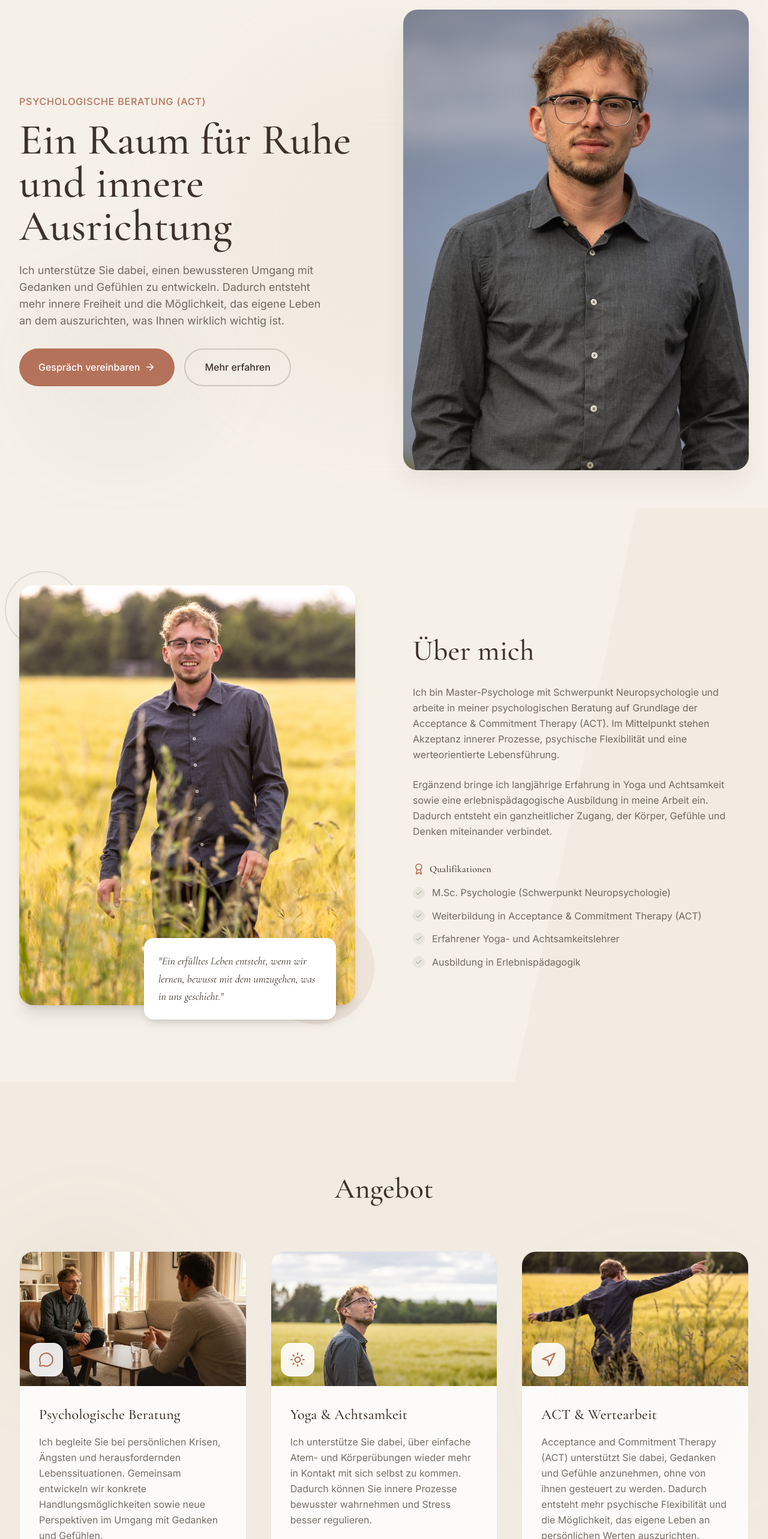
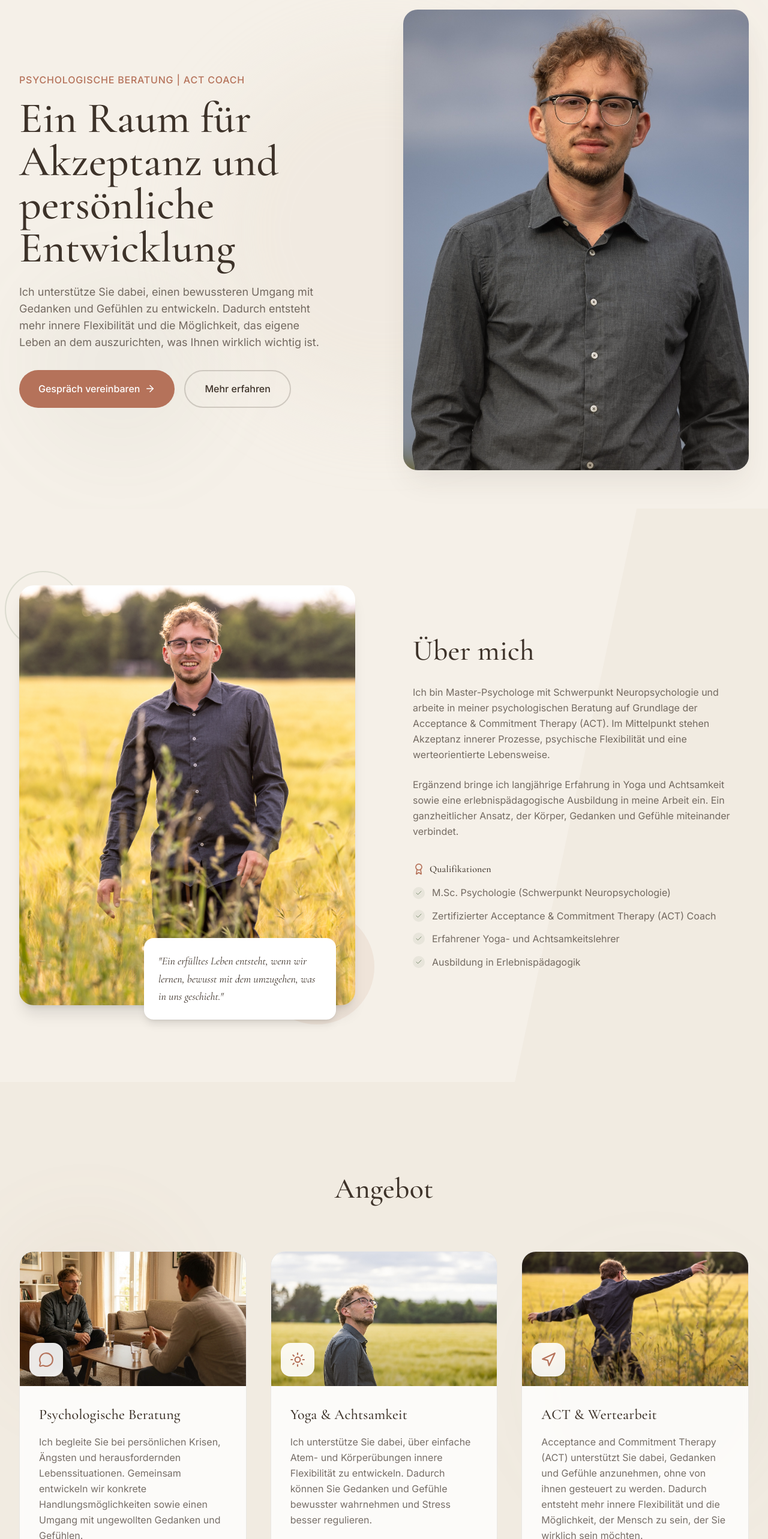
Before and after one commit to JorrisonFord/psychologischeberatung, a React (Vite) app: page / in a window 1280 px wide. Shown: the part 80-2646 px from the top of the page at 60% size. Built offline with nearby package versions, Linux system fonts and the light colour scheme.

Commit message:
Update German

```diff
--- a/src/sections/Philosophy.tsx
+++ b/src/sections/Philosophy.tsx
@@ -27,20 +27,20 @@ export function Philosophy() {
 
   const pillars = [
     {
-      key: 'empathy' as const,
+      key: 'acceptance' as const,
       icon: Heart,
       color: 'bg-[#B5725A]/10',
       iconColor: 'text-[#B5725A]',
     },
     {
-      key: 'safety' as const,
-      icon: Compass,
+      key: 'mindfulness' as const,
+      icon: Sun,
       color: 'bg-[#7A8B6E]/10',
       iconColor: 'text-[#7A8B6E]',
     },
     {
-      key: 'wholeness' as const,
-      icon: Sun,
+      key: 'commitment' as const,
+      icon: Compass,
       color: 'bg-[#A89B8C]/10',
       iconColor: 'text-[#A89B8C]',
     },
--- a/src/translations/de.ts
+++ b/src/translations/de.ts
@@ -8,10 +8,10 @@ export const de = {
   },
 
   hero: {
-  subtitle: "Psychologische Beratung (ACT)",
-  title: "Ein Raum für Ruhe und innere Ausrichtung",
+  subtitle: "Psychologische Beratung | ACT Coach",
+  title: "Ein Raum für Akzeptanz und persönliche Entwicklung",
   description:
-    "Ich unterstütze Sie dabei, einen bewussteren Umgang mit Gedanken und Gefühlen zu entwickeln. Dadurch entsteht mehr innere Freiheit und die Möglichkeit, das eigene Leben an dem auszurichten, was Ihnen wirklich wichtig ist.",
+    "Ich unterstütze Sie dabei, einen bewussteren Umgang mit Gedanken und Gefühlen zu entwickeln. Dadurch entsteht mehr innere Flexibilität und die Möglichkeit, das eigene Leben an dem auszurichten, was Ihnen wirklich wichtig ist.",
   ctaPrimary: "Gespräch vereinbaren",
   ctaSecondary: "Mehr erfahren",
 },
@@ -20,14 +20,14 @@ export const de = {
     title: "Über mich",
     subtitle: "",
     paragraph1:
-    "Ich bin Master-Psychologe mit Schwerpunkt Neuropsychologie und arbeite in meiner psychologischen Beratung auf Grundlage der Acceptance & Commitment Therapy (ACT). Im Mittelpunkt stehen Akzeptanz innerer Prozesse, psychische Flexibilität und eine werteorientierte Lebensführung.",
+    "Ich bin Master-Psychologe mit Schwerpunkt Neuropsychologie und arbeite in meiner psychologischen Beratung auf Grundlage der Acceptance & Commitment Therapy (ACT). Im Mittelpunkt stehen Akzeptanz innerer Prozesse, psychische Flexibilität und eine werteorientierte Lebensweise.",
     paragraph2:
-    "Ergänzend bringe ich langjährige Erfahrung in Yoga und Achtsamkeit sowie eine erlebnispädagogische Ausbildung in meine Arbeit ein. Dadurch entsteht ein ganzheitlicher Zugang, der Körper, Gefühle und Denken miteinander verbindet.",
+    "Ergänzend bringe ich langjährige Erfahrung in Yoga und Achtsamkeit sowie eine erlebnispädagogische Ausbildung in meine Arbeit ein. Ein ganzheitlicher Ansatz, der Körper, Gedanken und Gefühle miteinander verbindet.",
     credentials: {
       title: "Qualifikationen",
       items: [
         "M.Sc. Psychologie (Schwerpunkt Neuropsychologie)",
-        "Weiterbildung in Acceptance & Commitment Therapy (ACT)",
+        "Zertifizierter Acceptance & Commitment Therapy (ACT) Coach",
         "Erfahrener Yoga- und Achtsamkeitslehrer",
         "Ausbildung in Erlebnispädagogik",
       ],
@@ -41,19 +41,19 @@ export const de = {
     counseling: {
       title: "Psychologische Beratung",
       description:
-        "Ich begleite Sie bei persönlichen Krisen, Ängsten und herausfordernden Lebenssituationen. Gemeinsam entwickeln wir konkrete Handlungsmöglichkeiten sowie neue Perspektiven im Umgang mit Gedanken und Gefühlen.",
+        "Ich begleite Sie bei persönlichen Krisen, Ängsten und herausfordernden Lebenssituationen. Gemeinsam entwickeln wir konkrete Handlungsmöglichkeiten sowie einen Umgang mit ungewollten Gedanken und Gefühlen.",
     },
 
     yoga: {
       title: "Yoga & Achtsamkeit",
       description:
-        "Ich unterstütze Sie dabei, über einfache Atem- und Körperübungen wieder mehr in Kontakt mit sich selbst zu kommen. Dadurch können Sie innere Prozesse bewusster wahrnehmen und Stress besser regulieren.",
+        "Ich unterstütze Sie dabei, über einfache Atem- und Körperübungen innere Flexibilität zu entwickeln. Dadurch können Sie Gedanken und Gefühle bewusster wahrnehmen und Stress besser regulieren.",
     },
 
     act: {
       title: "ACT & Wertearbeit",
       description:
-        "Acceptance and Commitment Therapy (ACT) unterstützt Sie dabei, Gedanken und Gefühle anzunehmen, ohne von ihnen gesteuert zu werden. Dadurch entsteht mehr psychische Flexibilität und die Möglichkeit, das eigene Leben an persönlichen Werten auszurichten.",
+        "Acceptance and Commitment Therapy (ACT) unterstützt Sie dabei, Gedanken und Gefühle anzunehmen, ohne von ihnen gesteuert zu werden. Dadurch entsteht mehr innere Flexibilität und die Möglichkeit, der Mensch zu sein, der Sie wirklich sein möchten.",
     },
   },
 },
@@ -62,20 +62,20 @@ export const de = {
     subtitle: "Arbeitsweise",
     title: "Achtsame psychologische Beratung mit Klarheit und Ganzheitlichkeit",
     pillars: {
-      empathy: {
-        title: "Empathie",
+      acceptance: {
+        title: "Akzeptanz",
         description:
-          "Ich begegne Ihnen mit Offenheit und Aufmerksamkeit für Ihre individuelle Lebenssituation. In einem Raum von Akzeptanz darf alles da sein, was Sie mitbringen.",
+          "Ich begegne Ihnen mit Offenheit und Empathie für Ihre individuelle Lebenssituation. In einem Raum von Akzeptanz darf da sein, was Sie mitbringen – auch Gedanken und Gefühle, die unangenehm oder belastend sein können.",
       },
-      safety: {
-        title: "Orientierung",
-        description:
-          "Gemeinsam klären wir, was Sie bewegt, was Ihnen wichtig ist und welche nächsten Schritte stimmig sein können. So entsteht mehr Klarheit im Umgang mit inneren und äußeren Herausforderungen.",
-      },
-      wholeness: {
+      mindfulness: {
         title: "Achtsamkeit",
         description:
-          "Körper, Gedanken und Gefühle stehen in ständiger Wechselwirkung und prägen unser Erleben. Achtsamkeit hilft dabei, diese Ebenen bewusster wahrzunehmen und neuen Handlungsspielraum zu entwickeln.",
+          "Wir üben gemeinsam, im Hier und Jetzt anzukommen und Gedanken und Gefühle bewusster wahrzunehmen. So entsteht Raum, innezuhalten und einen Umgang mit ihnen zu finden, der Ihnen entspricht.",
+      },
+      commitment: {
+        title: "Engagement",
+        description:
+          "Wir klären, was Ihnen wichtig ist und welche nächsten Schritte für Sie stimmig sein können. So können Sie Ihr Handeln zunehmend an Ihren persönlichen Werten und dem ausrichten, was für Sie persönlich bedeutsam ist.",
       },
     },
   },
@@ -137,7 +137,7 @@ export const de = {
 
   footer: {
     tagline:
-      "Psychologische Beratung (ACT) für mehr innere Klarheit, psychische Flexibilität und persönliche Entwicklung.",
+      "Psychologische Beratung | ACT Coaching für mehr innere Flexibilität und persönliche Entwicklung.",
     copyright: "© 2026 Joris van Bohemen. Alle Rechte vorbehalten.",
     privacy: "Datenschutz",
     imprint: "Impressum",
--- a/src/translations/en.ts
+++ b/src/translations/en.ts
@@ -64,20 +64,20 @@ export const en = {
     subtitle: "Approach",
     title: "Mindful psychological counseling with clarity and a holistic perspective",
     pillars: {
-      empathy: {
-        title: "Empathy",
+      acceptance: {
+        title: "Acceptance",
         description:
           "I meet you with openness and attentiveness to your individual life situation. In a space of acceptance, everything you bring is welcome.",
       },
 
-      safety: {
-        title: "Orientation",
+      mindfulness: {
+        title: "Mindfulness",
         description:
           "Together we clarify what is affecting you, what matters to you, and which next steps feel right. This creates greater ease in dealing with inner and outer challenges.",
       },
 
-      wholeness: {
-        title: "Mindfulness",
+      commitment: {
+        title: "Commitment",
         description:
           "Body, thoughts, and emotions constantly influence one another and shape our experience. Mindfulness helps you become more aware of these dimensions and develop new freedom of action.",
       },
--- a/tsconfig.app.json
+++ b/tsconfig.app.json
@@ -1,7 +1,6 @@
 {
   "compilerOptions": {
     "tsBuildInfoFile": "./node_modules/.tmp/tsconfig.app.tsbuildinfo",
-    "ignoreDeprecations": "6.0",
 
     "target": "ES2022",
     "useDefineForClassFields": true,
```
